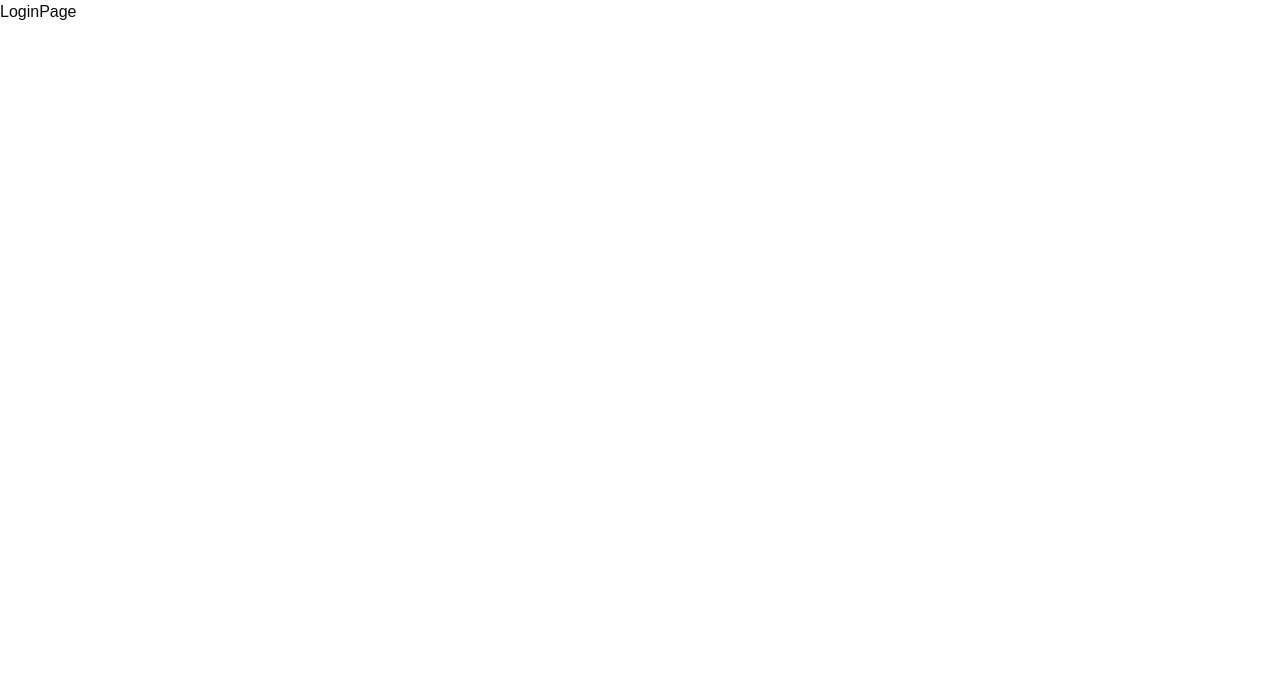
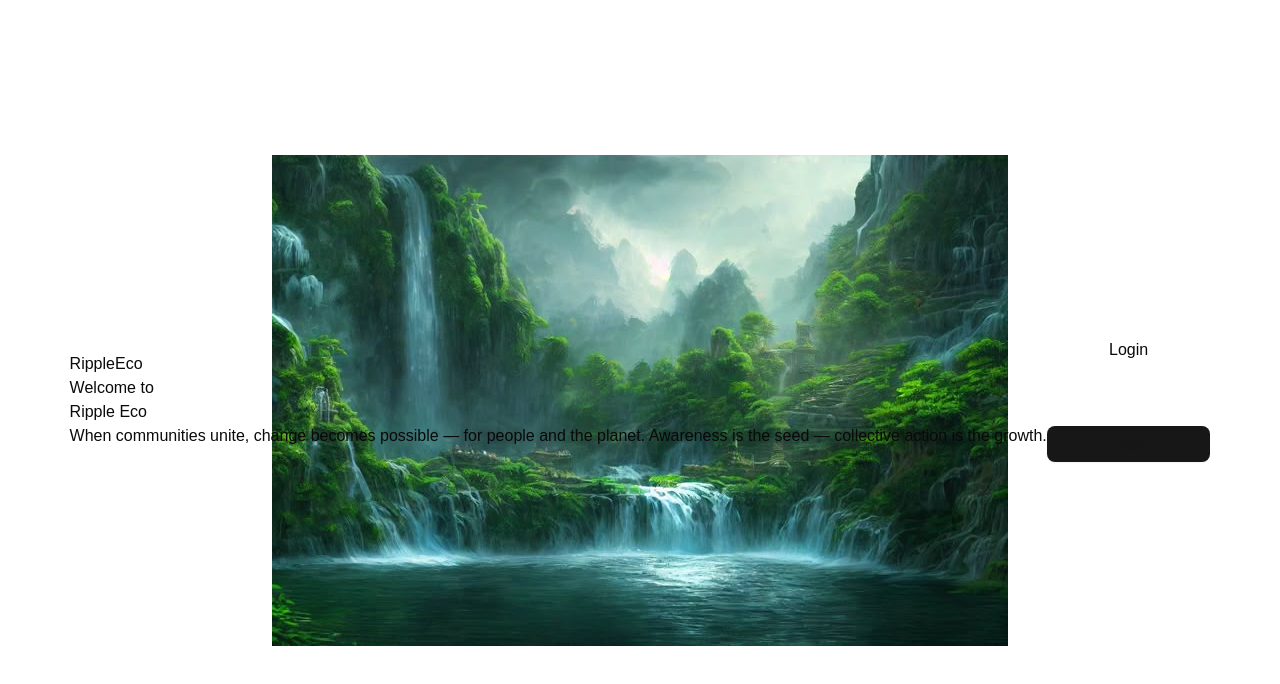
Before and after one commit to Try43-loki/ripple-eco-test, a Next.js app: page /login in a window 1280 px wide. Shown: the top 684 px of the page. Built offline with nearby package versions, Linux system fonts and the light colour scheme; a web font is replaced by a local one.

Commit message:
custom color

```diff
--- a/src/app/(auth)/login/page.jsx
+++ b/src/app/(auth)/login/page.jsx
@@ -1,7 +1,38 @@
+import { Button } from "@/components/ui/button";
+import Link from "next/link";
 import React from "react";
 
 function LoginPage() {
-  return <div>LoginPage</div>;
+  return (
+    <>
+      <section className=" h-screen bg-[url('/backgroundLogin.jpg')]  flex justify-center items-center bg-center bg-no-repeat object-cover">
+        <article>
+          <h1>
+            Ripple<span>Eco</span>
+          </h1>
+          <h4>
+            Welcome to <br />
+            Ripple <span>Eco</span>
+          </h4>
+          <p>
+            When communities unite, change becomes possible — for people and the
+            planet. Awareness is the seed — collective action is the growth.
+          </p>
+        </article>
+
+        <form
+          action=""
+          className="flex justify-center items-center flex-col gap-5"
+        >
+          <h5>Login</h5>
+          <Link href="#" className="underline text-white text-md">
+            Forgot your password?
+          </Link>
+          <Button className="w-full text-primary text-center">Login</Button>
+        </form>
+      </section>
+    </>
+  );
 }
 
 export default LoginPage;
```
Also changed, not shown: public/backgroundLogin.jpg (added).
